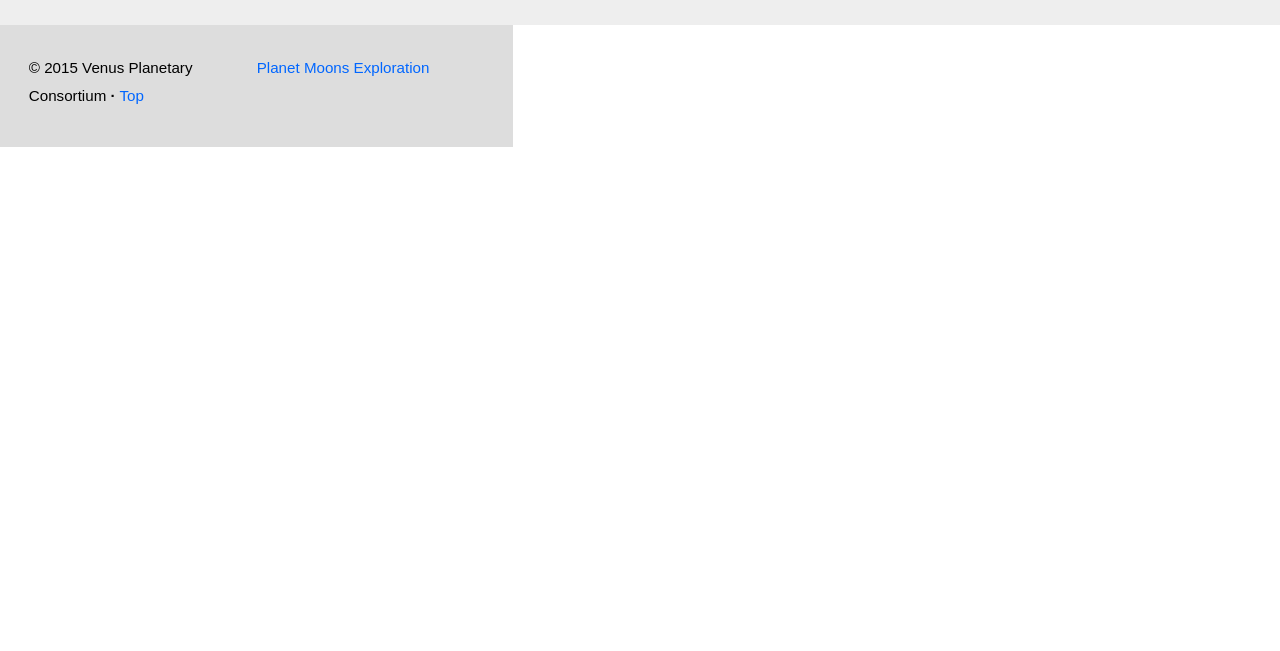
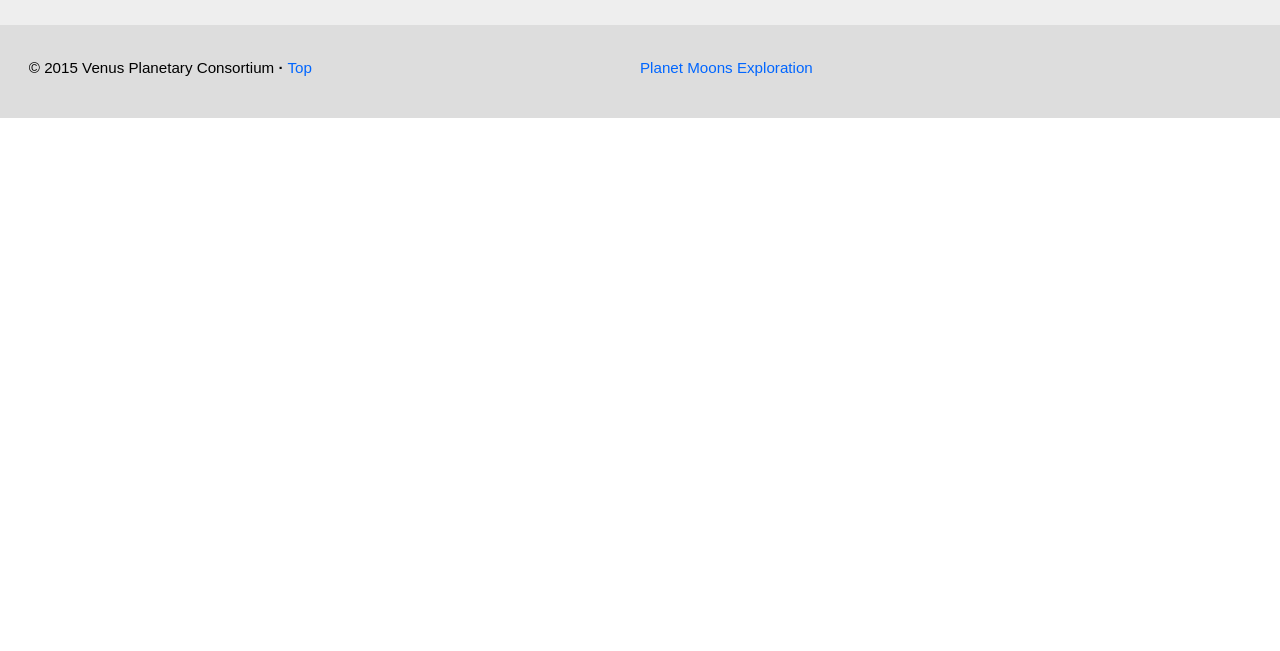
Before and after one commit to mikeybacque/dsn1675-planet-website, a plain HTML site: page exploration.html in a window 1280 px wide. Shown: the part 149-800 px from the top of the page. Drawn offline with Linux system fonts and the light colour scheme.

Commit message:
fix exploration footer

```diff
--- a/exploration.html
+++ b/exploration.html
@@ -34,7 +34,7 @@
   <div class="moons unit unit-xs-1 pad-t">
     <h2>Exploration</h2>
   </div>
-<main>
+</main>
 
 <footer class="grid island micro">
   <p class="unit xs-1 m-1-2 push-quarter">© 2015 Venus Planetary Consortium <b>&middot;</b> <a href="#">Top</a></p>
```
